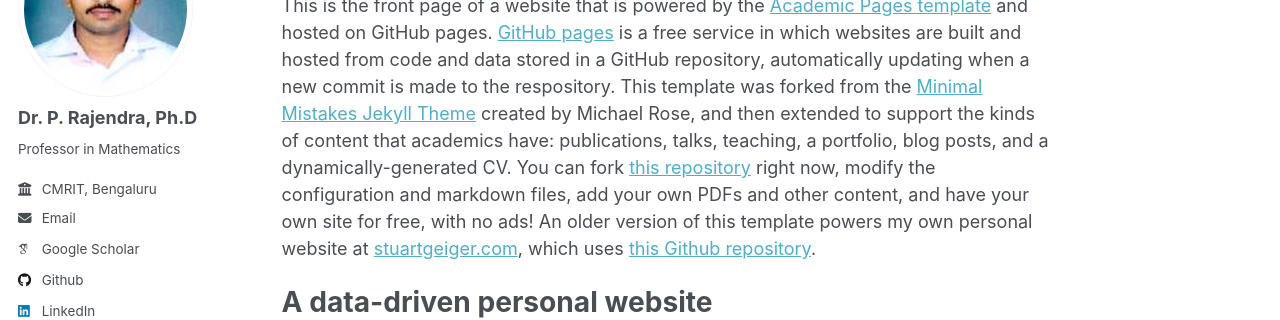
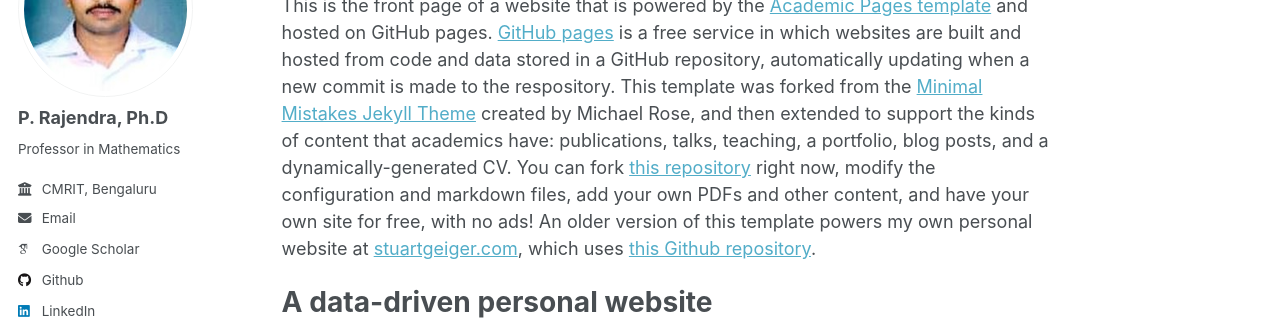
Before and after one commit to rajendra-ai/rajendra-ai.github.io, a Jekyll site: the page built from _pages/about.md, in a window 1280 px wide. Shown: the part 184-504 px from the top of the page. Built offline with Jekyll 4.4.1, drawn with Linux system fonts in a browser that asks for light colours; some web fonts are replaced.

```diff
--- a/_config.yml
+++ b/_config.yml
@@ -80,7 +80,7 @@ analytics:
 
 # Site Author
 author:
-  name             : "Dr. P. Rajendra, Ph.D"
+  name             : "P. Rajendra, Ph.D"
   avatar           : "profile.jfif"
   bio              : "Professor in Mathematics"
   location         :
```
